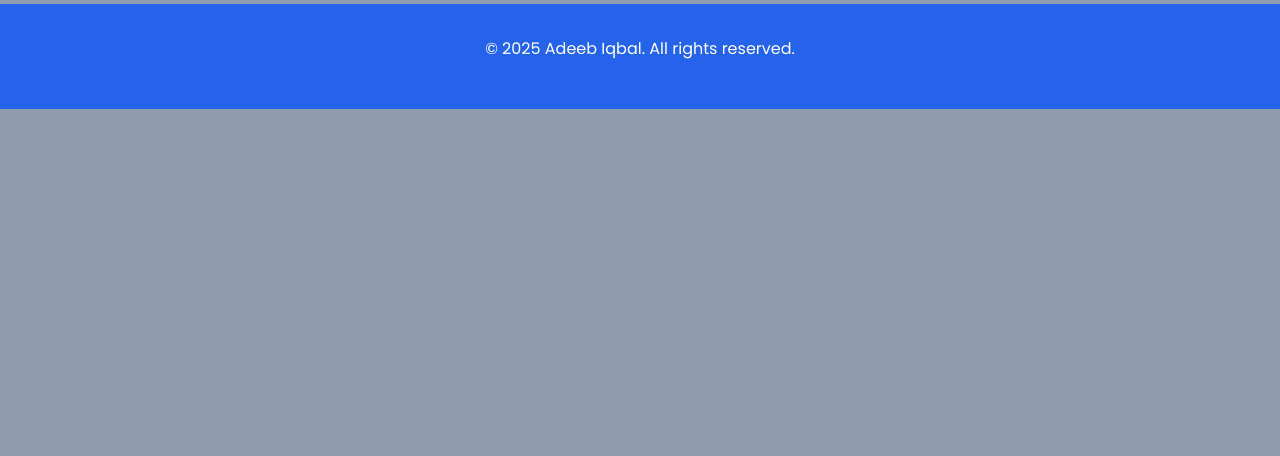
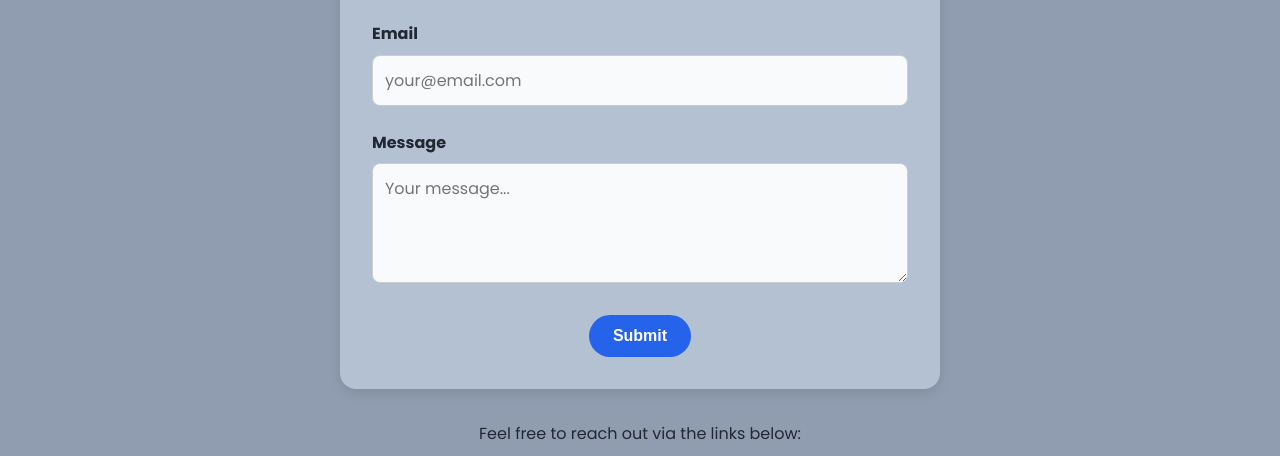
Before and after one commit to adeebiqbal04/personal-website, a plain HTML site: page index.html in a window 1280 px wide. Shown: the part 1950-2406 px from the top of the page. Before the commit the page ends 2059 px from the top, so only its background shows below. Drawn offline with Linux system fonts and the light colour scheme.

Commit message:
Added contact form and backend email setup using Node.js and Gmail

```diff
--- a/index.html
+++ b/index.html
@@ -92,7 +92,20 @@
 
     <!-- Contact Section -->
     <section id="contact">
-        <h2>Contact</h2>
+        <h2>Let's Connect</h2>
+        <form class="contact-form">
+       <label for="name">Name</label>
+       <input type="text" id="name" name="name" placeholder="Your name" required>
+
+     <label for="email">Email</label>
+     <input type="email" id="email" name="email" placeholder="your@email.com" required>
+
+     <label for="message">Message</label>
+     <textarea id="message" name="message" placeholder="Your message..." required></textarea>
+
+      <button type="submit">Submit</button>
+      </form>
+
         <p>Feel free to reach out via the links below:</p>
         <!-- <ul>
             <li><strong>Email:</strong> @gmail.com</li>
@@ -112,9 +125,12 @@
         </div>
     </section>
 
+    <footer>
+    <p> © 2025 Adeeb Iqbal. All rights reserved.</p>
+    </footer>
+    <!-- Scripts -->
+    <script src="main.js"></script>
 
 </body>
-<footer>
-    <p> © 2025 Adeeb Iqbal. All rights reserved.</p>
-</footer>
+
 </html>
--- /dev/null
+++ b/main.js
@@ -0,0 +1,29 @@
+const form = document.querySelector(".contact-form");
+
+form.addEventListener("submit", function (e) {
+  e.preventDefault(); // Prevent default form action (page reload)
+  fetch('http://127.0.0.1:5001/contact', {
+    method: 'POST',
+    headers: {
+      'Content-Type': 'application/json',
+    },
+    body: JSON.stringify({
+      name: document.getElementById("name").value,
+      email: document.getElementById("email").value,
+      message: document.getElementById("message").value,
+    }),
+  })
+    .then(res => res.json())
+    .then(data => {
+      if (data.success) {
+        alert("✅ Email sent successfully!");
+        form.reset(); // Clear form
+      } else {
+        alert("❌ Failed to send email.");
+      }
+    })
+    .catch(err => {
+      console.error("Error:", err);
+      alert("❌ Something went wrong.");
+    });
+});
--- a/style.css
+++ b/style.css
@@ -257,3 +257,60 @@ hr {
     gap: 0.5rem;
   }
 }
+.contact-form {
+  max-width: 600px;
+  margin: 2rem auto;
+  background: #b3c1d3;
+  padding: 2rem;
+  border-radius: 16px;
+  box-shadow: 0 4px 12px rgba(0, 0, 0, 0.1);
+}
+
+
+.contact-form label {
+  display: block;
+  font-weight: 600;
+  margin-bottom: 0.5rem;
+  color: #222831;
+  text-align: left;
+}
+
+.contact-form input,
+.contact-form textarea {
+  width: 100%;
+  padding: 0.75rem;
+  margin-bottom: 1.5rem;
+  border: 1px solid #ccc;
+  border-radius: 8px;
+  font-family: 'Poppins', sans-serif;
+  font-size: 1rem;
+  background: #f9fafb;
+  transition: border 0.3s ease;
+}
+
+.contact-form input:focus,
+.contact-form textarea:focus {
+  border-color: #2563eb;
+  outline: none;
+}
+
+.contact-form textarea {
+  resize: vertical;
+  min-height: 120px;
+}
+
+.contact-form button {
+  background: #2563eb;
+  color: white;
+  padding: 0.75rem 1.5rem;
+  border: none;
+  border-radius: 999px;
+  font-weight: 600;
+  font-size: 1rem;
+  cursor: pointer;
+  transition: background 0.3s;
+}
+
+.contact-form button:hover {
+  background: #1d4ed8;
+}
```
Also changed, not shown: 1 other file.
